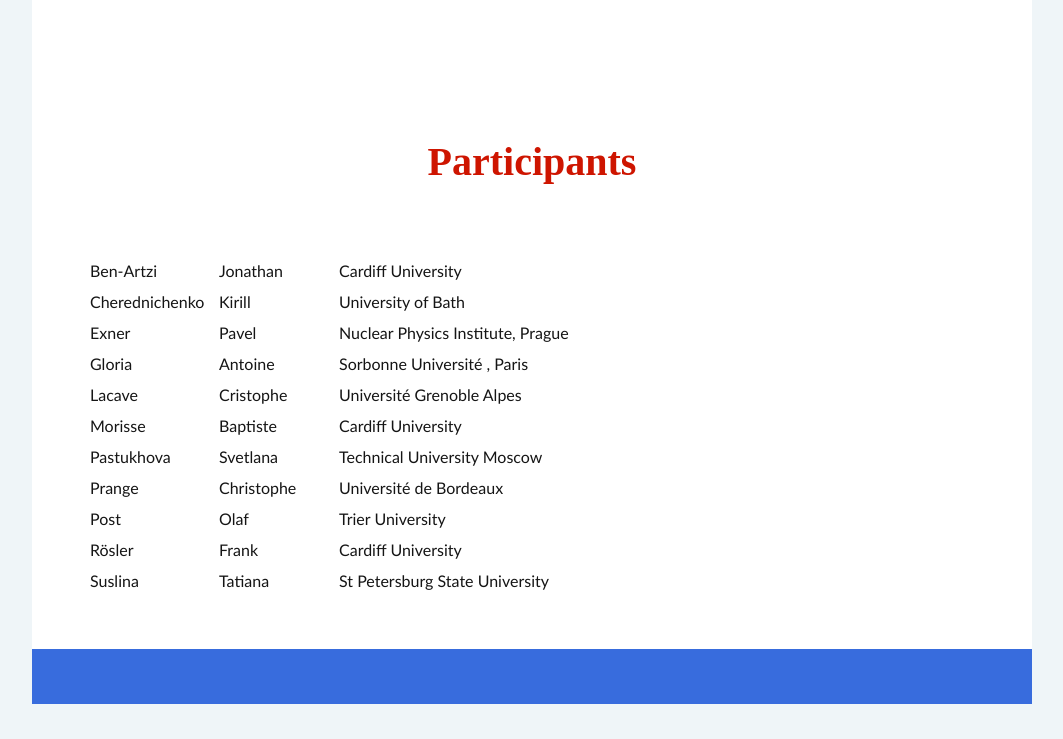
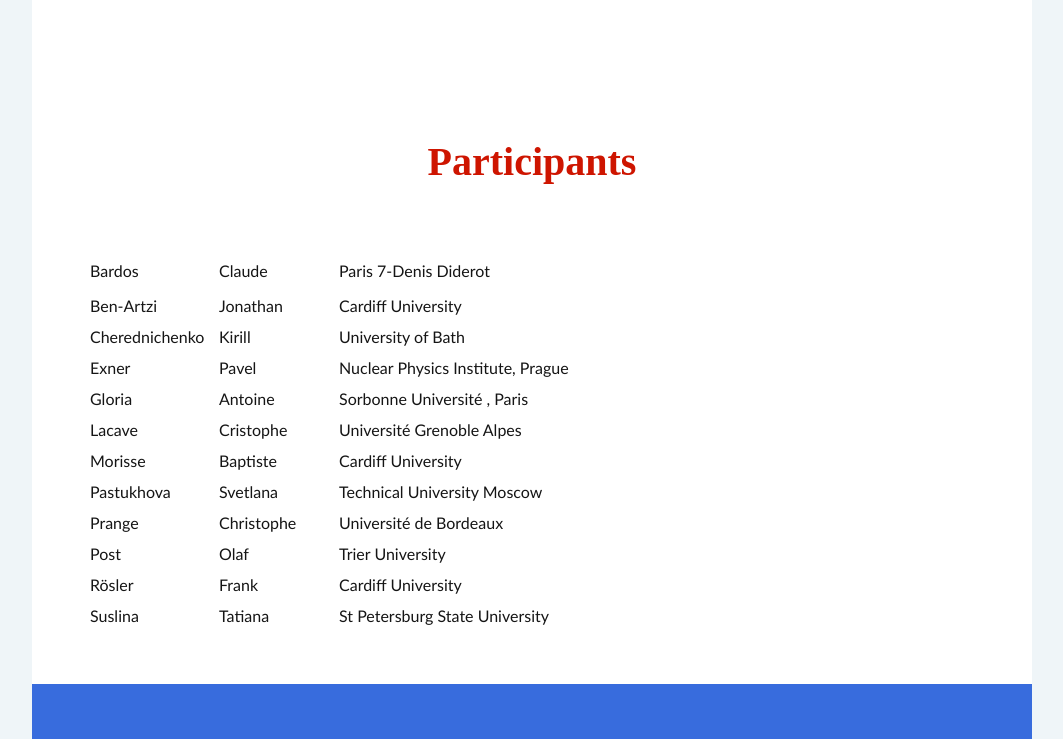
Before and after one commit to smash-workshop/smash-workshop.github.io, a plain HTML site: page participants.html in a window 1280 px wide. Shown: the part 667-1406 px from the top of the page, without its empty margins (108-1171 px from the left). Before the commit the page ends 1371 px from the top, so only its background shows below. Drawn offline with Linux system fonts and the light colour scheme.

Commit message:
Update participants.html

```diff
--- a/participants.html
+++ b/participants.html
@@ -35,6 +35,12 @@
       <col width="125">
       <col width="116">
       <col width="272">
+      <tr>
+        <td>Bardos</td>
+        <td>Claude</td>
+        <td>Paris 7-Denis Diderot</td>
+      </tr>
+      <tr>
       <tr>
         <td>Ben-Artzi</td>
         <td>Jonathan</td>
```
